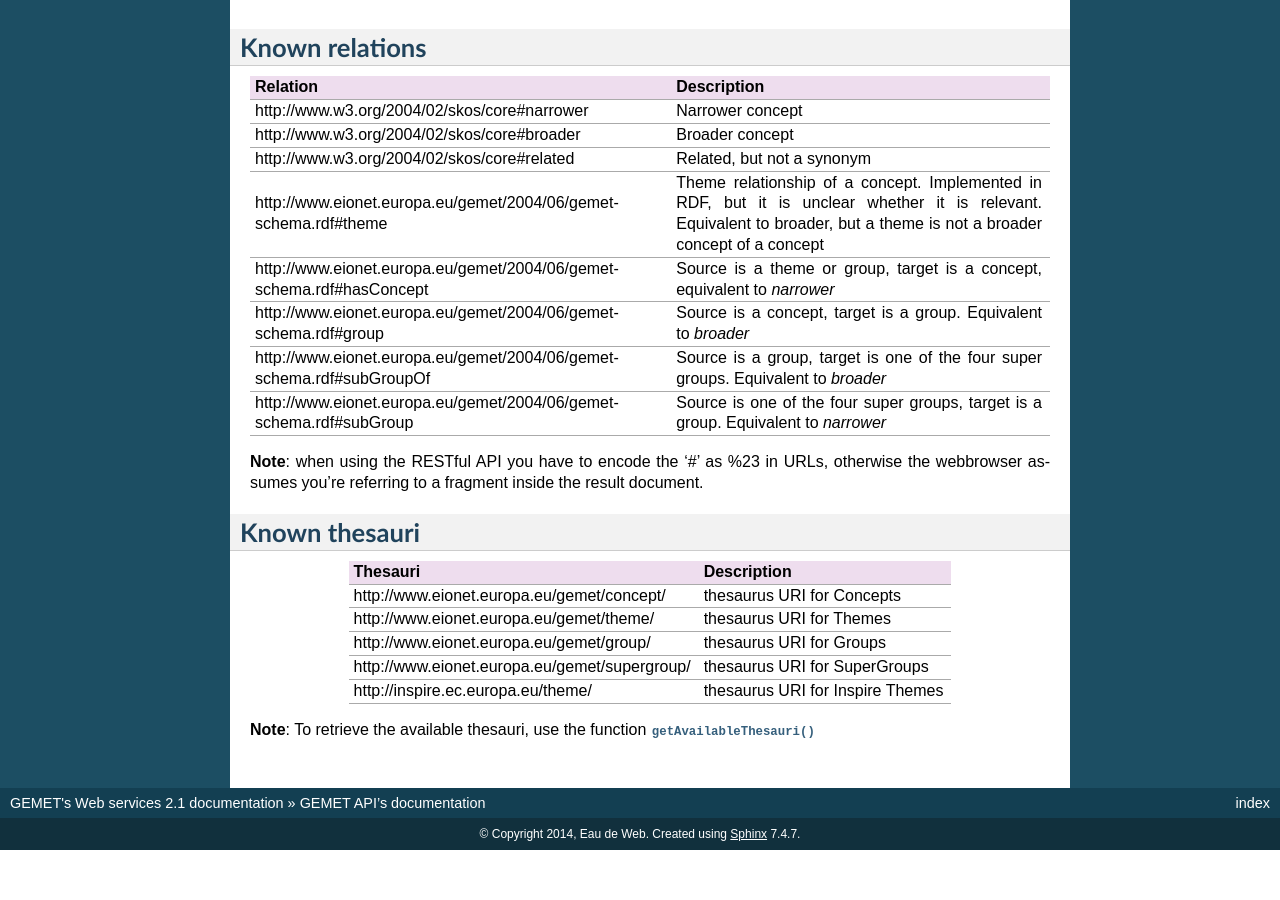
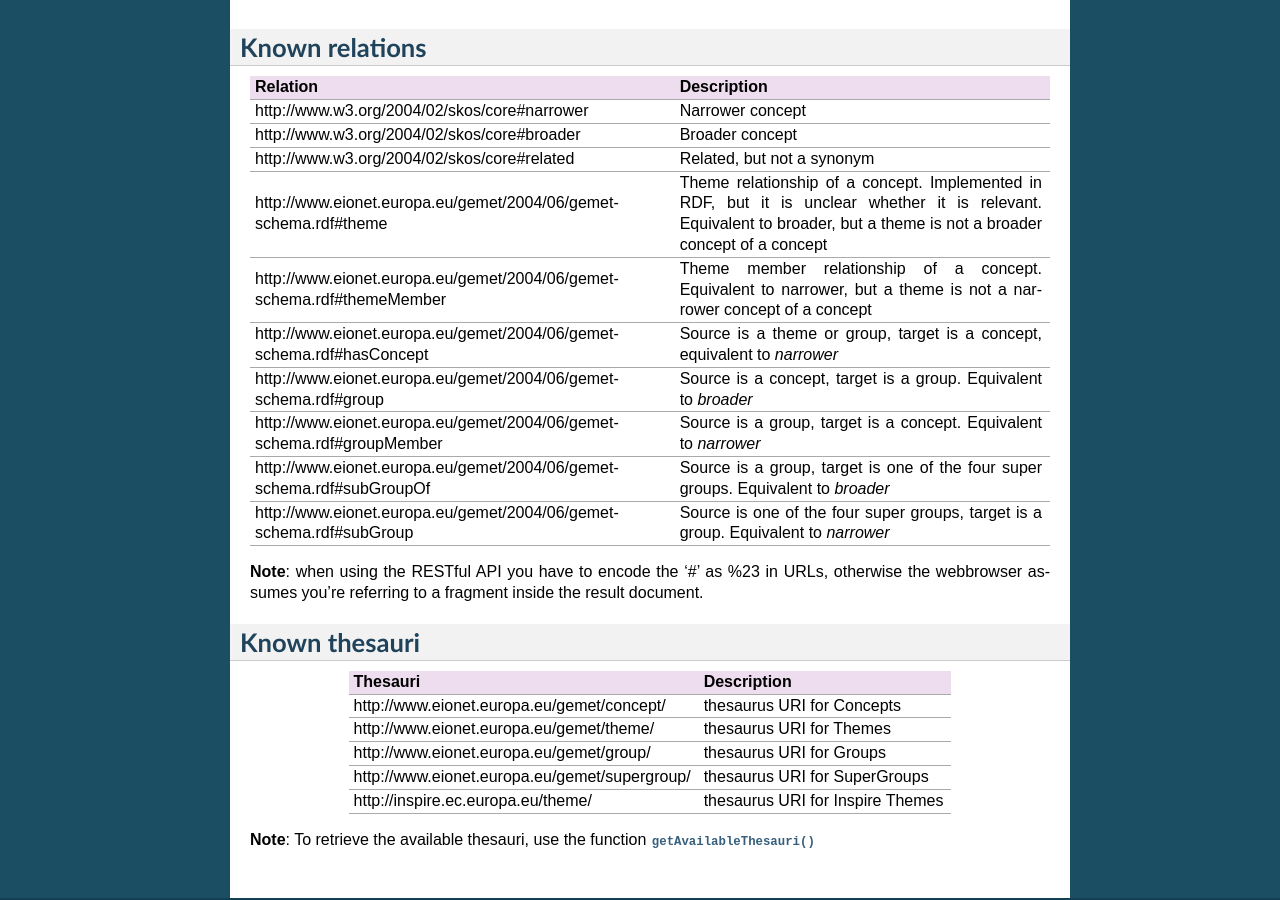
Before and after one commit to eea/gemet, a Sphinx documentation site: the page built from docs/new_api/source/index.rst, in a window 1280 px wide and 900 px high, scrolled down 7610 px. Built offline with Sphinx 7.4.7, drawn with Linux system fonts in a browser that asks for light colours; before the commit the page ends 8460 px from its top, so only the background shows below that.

Commit message:
docs: add new relations to the known ones.

```diff
--- a/docs/new_api/source/index.rst
+++ b/docs/new_api/source/index.rst
@@ -436,18 +436,21 @@
 | \http://www.eionet.europa.eu/gemet/2004/06/gemet-schema.rdf#theme      | Theme relationship of a concept. Implemented in RDF, but it is unclear whether it is relevant. |
 |                                                                        | Equivalent to broader, but a theme is not a broader concept of a concept                       |
 +------------------------------------------------------------------------+------------------------------------------------------------------------------------------------+
+| \http://www.eionet.europa.eu/gemet/2004/06/gemet-schema.rdf#themeMember| Theme member relationship of a concept.                                                        |
+|                                                                        | Equivalent to narrower, but a theme is not a narrower concept of a concept                     |
++------------------------------------------------------------------------+------------------------------------------------------------------------------------------------+
 | \http://www.eionet.europa.eu/gemet/2004/06/gemet-schema.rdf#hasConcept | Source is a theme or group, target is a concept, equivalent to *narrower*                      |
 +------------------------------------------------------------------------+------------------------------------------------------------------------------------------------+
 | \http://www.eionet.europa.eu/gemet/2004/06/gemet-schema.rdf#group      | Source is a concept, target is a group. Equivalent to *broader*                                |
++------------------------------------------------------------------------+------------------------------------------------------------------------------------------------+
+| \http://www.eionet.europa.eu/gemet/2004/06/gemet-schema.rdf#groupMember| Source is a group, target is a concept. Equivalent to *narrower*                               |
 +------------------------------------------------------------------------+------------------------------------------------------------------------------------------------+
 | \http://www.eionet.europa.eu/gemet/2004/06/gemet-schema.rdf#subGroupOf | Source is a group, target is one of the four super groups. Equivalent to *broader*             |
 +------------------------------------------------------------------------+------------------------------------------------------------------------------------------------+
 | \http://www.eionet.europa.eu/gemet/2004/06/gemet-schema.rdf#subGroup   | Source is one of the four super groups, target is a group. Equivalent to *narrower*            |
 +------------------------------------------------------------------------+------------------------------------------------------------------------------------------------+
 
-**Note**: when using the RESTful API you have to encode the '#' as %23 in
-URLs, otherwise the webbrowser assumes you're referring to a fragment
-inside the result document.
+**Note**: when using the RESTful API you have to encode the '#' as %23 in URLs, otherwise the webbrowser assumes you're referring to a fragment inside the result document.
 
 
 **Known thesauri**
```
